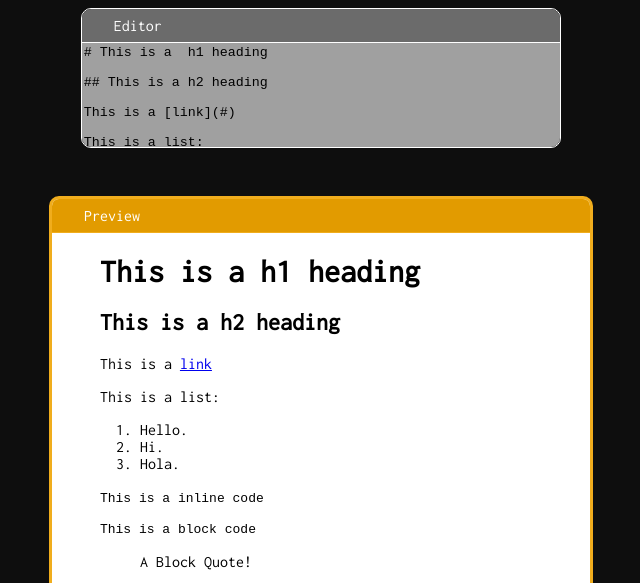
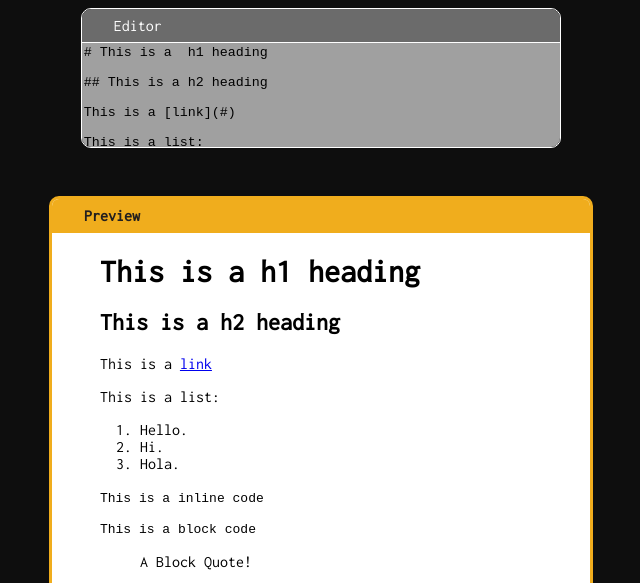
Before and after one commit to vkaren/markdown-previewer, a plain HTML site: page docs/index.html in a window 1280 px wide. Shown: the top 583 px of the page, without its empty margins (319-959 px from the left). Drawn offline with nearby package versions, Linux system fonts and the light colour scheme.

Commit message:
Update style.css

```diff
--- a/docs/style.css
+++ b/docs/style.css
@@ -52,8 +52,9 @@ img {
 }
 .header-preview {
   padding: 0.5em 2em;
-  background: rgb(226, 155, 0);
-  color: white;
+  background: rgb(240, 173, 29);
+  color: rgb(34, 31, 31);
+  font-weight: bold;
   border-bottom: 1px solid rgb(240, 173, 29);
 }
 
```
